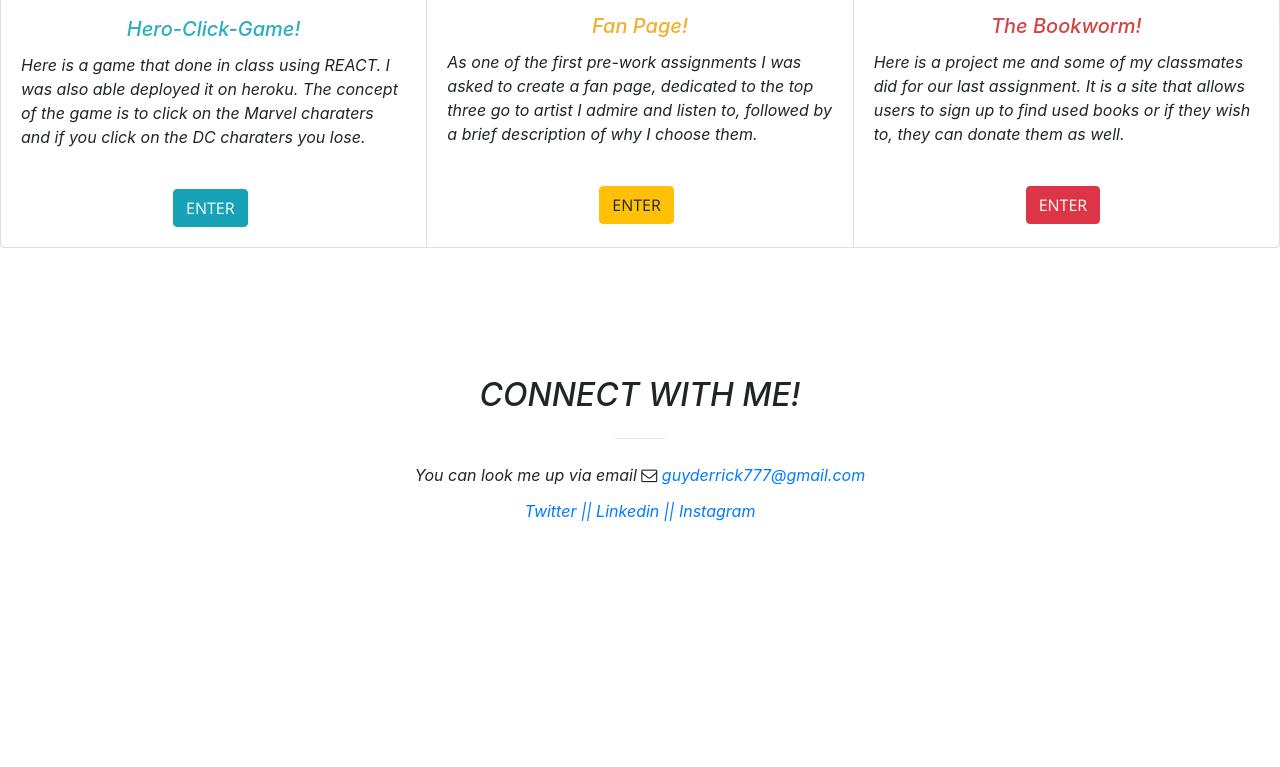
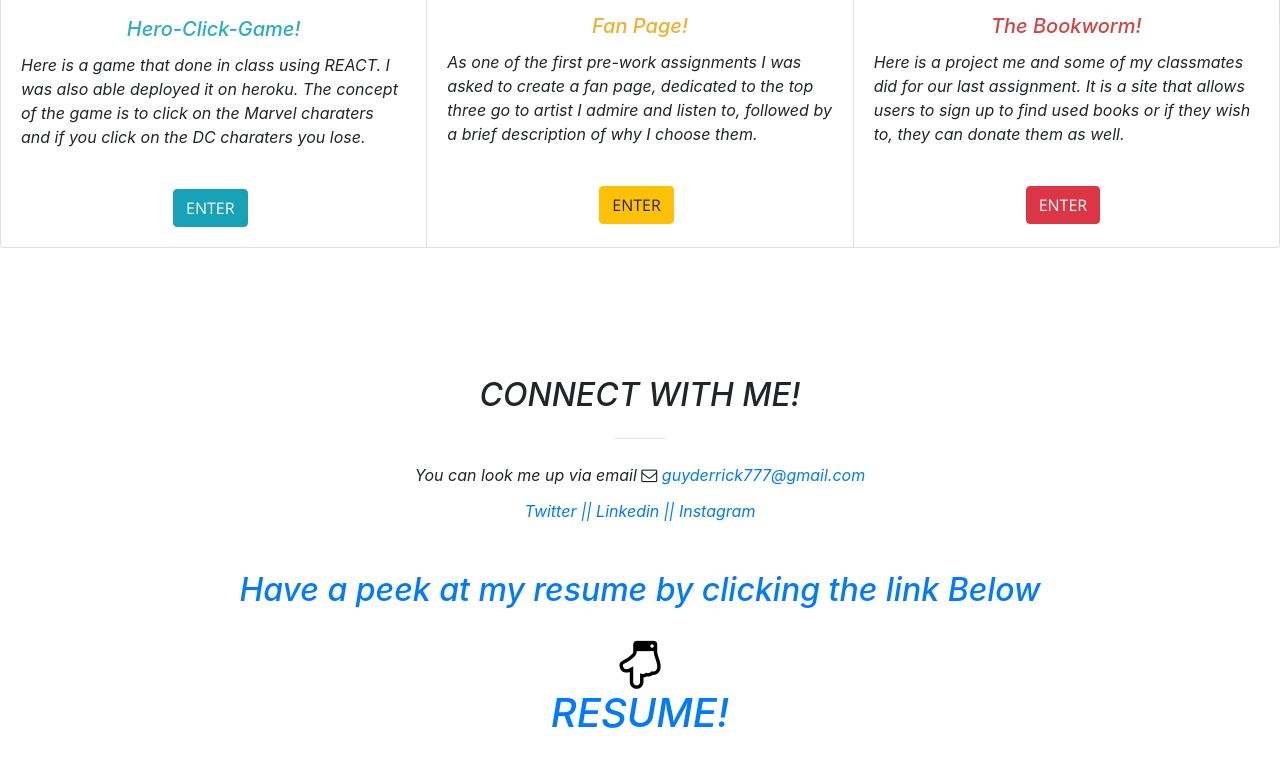
Before and after one commit to mrderrickguy/MrGuy, a website with bundled scripts: page index.html in a window 1280 px wide. Shown: the part 2516-3283 px from the top of the page. Built offline with nearby package versions, Linux system fonts and the light colour scheme; files whose address does not match are found by name.

Commit message:
Made some updates

```diff
--- a/index.html
+++ b/index.html
@@ -213,6 +213,9 @@
             <p class="mb-5">You can look me up via email <i class="fa fa-envelope-o fa-1x mb-3 sr-contact"></i>
               <a href="mailto:guyderrick777@gmail.com" target="_blank">guyderrick777@gmail.com</a>
               <br> <a href="https://twitter.com/guyderrick34" target="_blank"> Twitter ||<a href="https://www.linkedin.com/in/derrick-guy-45097280" target="_blank"> Linkedin ||<a href="https://www.instagram.com/dgee9279/" target="_blank"> Instagram <br>
+                <h2>Have a peek at my resume by clicking the link Below</h2><br>
+                <i class="fa fa-hand-o-down" style="font-size:48px;color: black"></i>
+                <h1><a href="https://docs.google.com/document/d/e/2PACX-1vQbohz05SrSIEcgZnd1JLl6Tbggp1xJBpdmZYodhI6EwiRnhGIdk9KdU4i2-TEOdiyZpEqW2ron-w2A/pub" target="_blank"> RESUME! </h1></a>
             </p>
           </div>
         </div>
```
